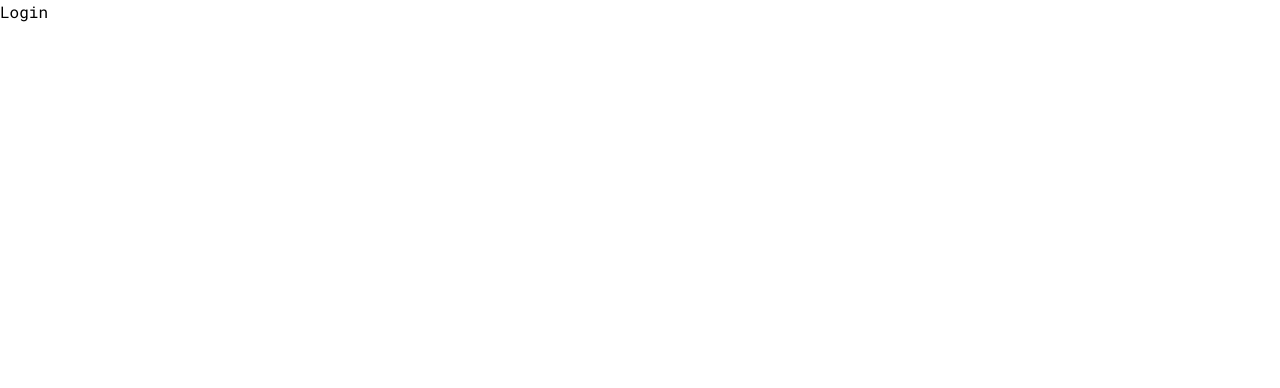
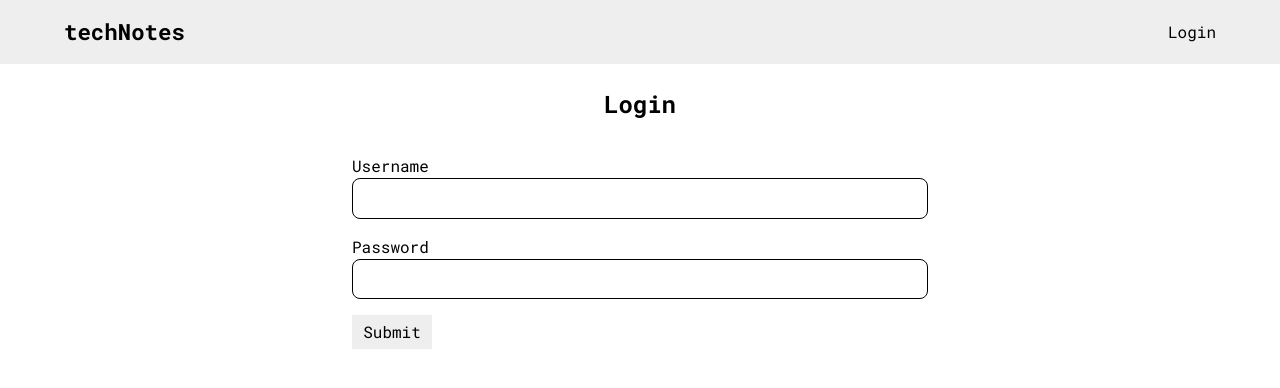
Before and after one commit to VentsiGeorgiev/tech-notes, a React (Create React App) app in the folder client/: page /login in a window 1280 px wide. Shown: the top 388 px of the page. Built offline with nearby package versions, Linux system fonts and the light colour scheme.

Commit message:
Add login form;

```diff
--- a/client/src/component/pages/Login/Login.js
+++ b/client/src/component/pages/Login/Login.js
@@ -1,6 +1,42 @@
+import { Header } from '../../shared';
+import styles from './Login.module.scss';
+
 function Login() {
     return (
-        <div>Login</div>
+        <>
+            <Header />
+            <section className='container center'>
+                <form className='form'>
+                    <h2 className='form__title'>Login</h2>
+                    <div className='form__input'>
+                        <label
+                            htmlFor='username'
+                            className='form__input__label'
+                        >
+                            Username</label>
+                        <input
+                            id='username'
+                            type='text'
+                            name='username'
+                            className='form__input__field'
+                        />
+                    </div>
+                    <div className='form__input'>
+                        <label
+                            htmlFor='password'
+                            className='form__input__label'
+                        >Password</label>
+                        <input
+                            id='password'
+                            type='password'
+                            name='password'
+                            className='form__input__field'
+                        />
+                    </div>
+                    <button className='btn btn-login'>Submit</button>
+                </form>
+            </section>
+        </>
     );
 }
 
--- /dev/null
+++ b/client/src/component/pages/Login/Login.module.scss
@@ -0,0 +1,4 @@
+.form__wrapper {
+    display: flex;
+    justify-content: center;
+}
--- a/client/src/component/shared/Header/Header.module.scss
+++ b/client/src/component/shared/Header/Header.module.scss
@@ -2,11 +2,13 @@
 
 .header {
     background-color: $gray;
+    margin-bottom: 1.4rem;
 
     &__wrapper {
         display: flex;
         justify-content: space-between;
         align-items: center;
+        height: 8vh;
     }
 
     &__logo {
--- a/client/src/styles/_reset.scss
+++ b/client/src/styles/_reset.scss
@@ -3,6 +3,8 @@
 *::before,
 *::after {
     box-sizing: border-box;
+    padding: 0;
+    margin: 0;
 }
 
 /* Remove default margin */
--- a/client/src/styles/_variables.scss
+++ b/client/src/styles/_variables.scss
@@ -6,3 +6,8 @@ $roboto-mono: 'Roboto Mono', monospace;
 $white: #fff;
 $black: #000;
 $gray: #eee;
+
+// Shadows
+$shadow-1: rgba(149, 157, 165, 0.2) 0px 8px 24px;
+$shadow-2: rgba(100, 100, 111, 0.2) 0px 7px 29px 0px;
+$shadow-3: rgba(0, 0, 0, 0.15) 1.95px 1.95px 2.6px;
--- a/client/src/styles/index.scss
+++ b/client/src/styles/index.scss
@@ -18,3 +18,61 @@ a {
     color: $black;
     text-decoration: none;
 }
+
+h1 {
+    font-size: clamp(1.2rem, 1.4rem, 2rem);
+}
+
+.center {
+    display: flex;
+    justify-content: center;
+}
+
+// # Form styles
+.form {
+    width: 100%;
+
+    @media screen and (min-width: 860px) {
+        width: 50%;
+    }
+
+    &__title {
+        text-align: center;
+        margin-bottom: 2rem;
+    }
+
+    &__input {
+        margin-bottom: 1rem;
+
+        &__label {
+            display: block;
+        }
+
+        &__field {
+            width: 100%;
+            outline: none;
+            border-radius: 8px;
+            border: 1px solid $black;
+            font-size: 1.2rem;
+            padding: 0.3rem 0.7rem;
+        }
+    }
+}
+
+// # Button
+.btn {
+    cursor: pointer;
+    border: transparent;
+    padding: 0.3rem 0.7rem;
+    text-transform: capitalize;
+    display: inline-block;
+    margin-bottom: 1rem;
+}
+
+.btn-login {
+    background-color: $gray;
+}
+
+.btn-login:hover {
+    box-shadow: $shadow-3;
+}
```
